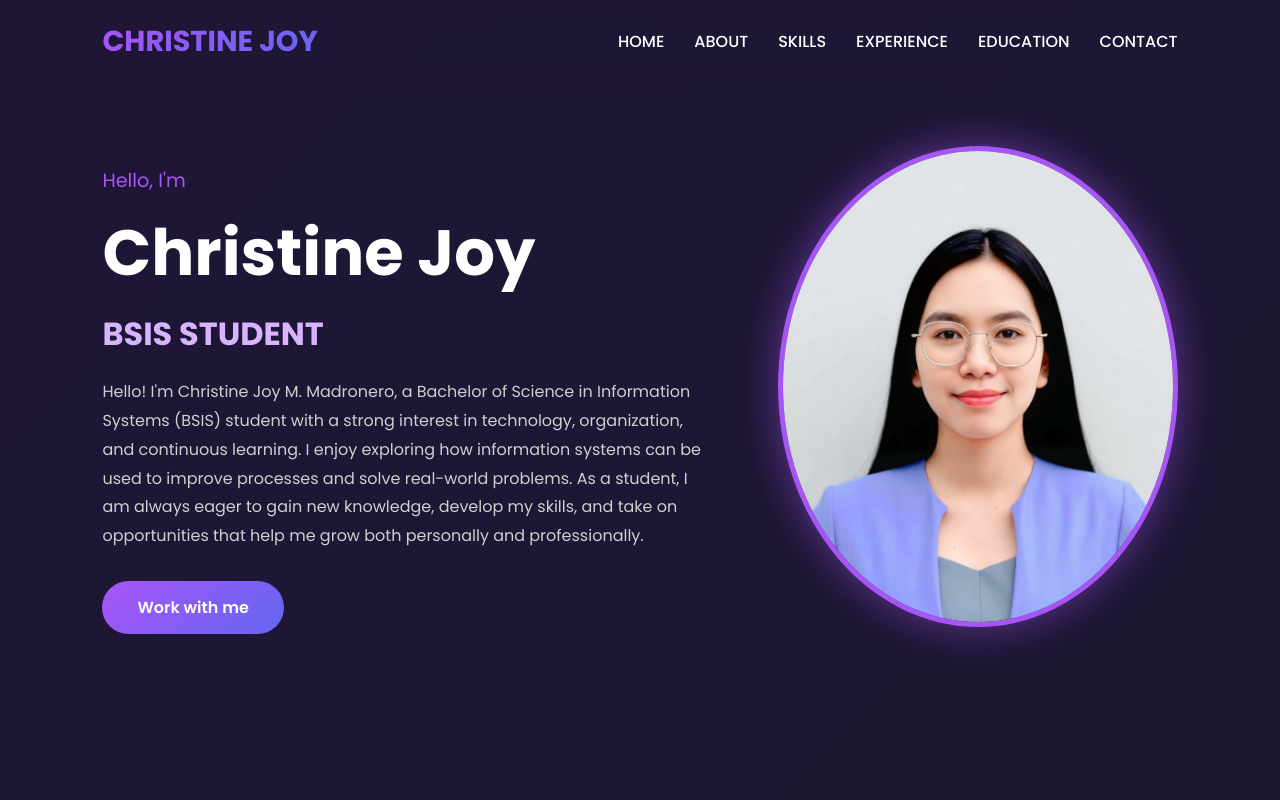
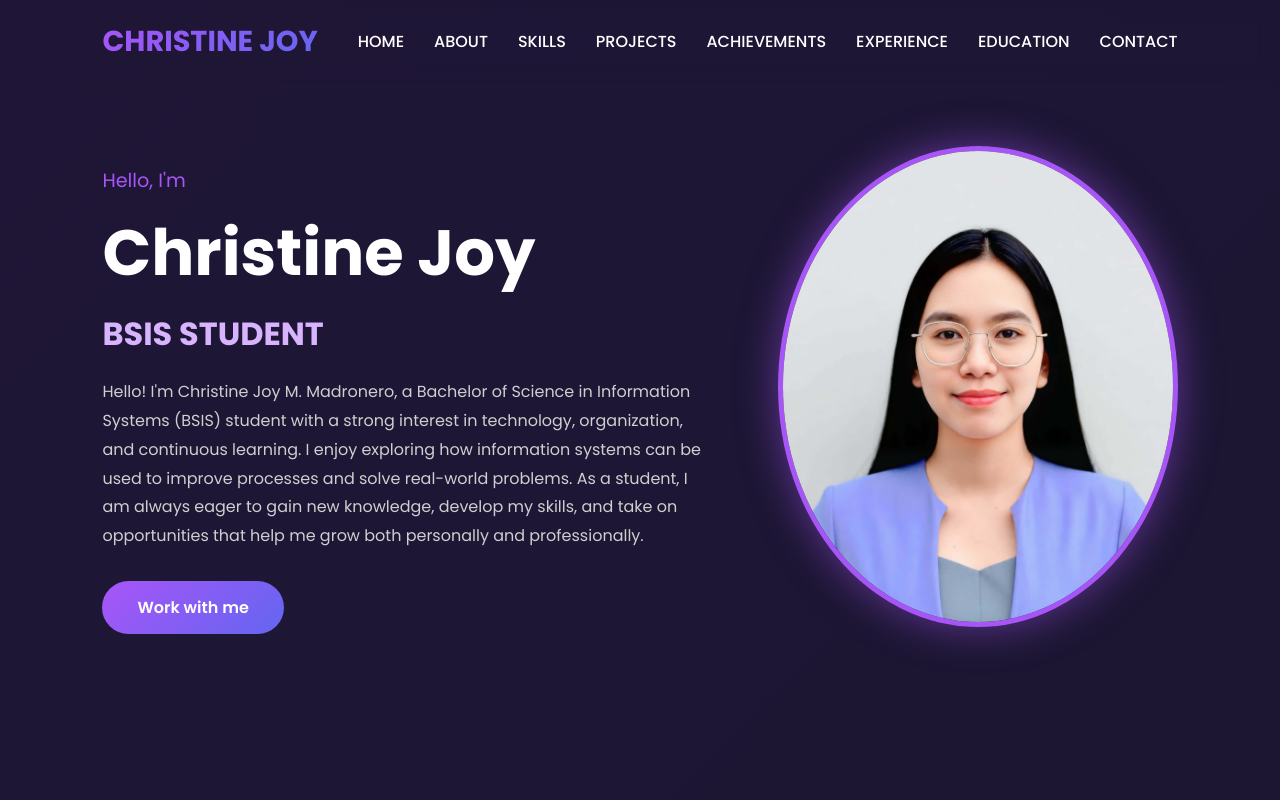
Before and after one commit to Akirutzy/-Madronero-Christine-Joy, a plain HTML site: page index.html in a window 1280 px wide. Shown: the top 800 px of the page. Drawn offline with Linux system fonts and the light colour scheme.

Commit message:
Update index.html

```diff
--- a/index.html
+++ b/index.html
@@ -18,6 +18,8 @@
                 <li><a href="#home">HOME</a></li>
                 <li><a href="#about">ABOUT</a></li>
                 <li><a href="#skills">SKILLS</a></li>
+                <li><a href="#projects">PROJECTS</a></li>
+<li><a href="#achievements">ACHIEVEMENTS</a></li>
                 <li><a href="#experience">EXPERIENCE</a></li>
                 <li><a href="#education">EDUCATION</a></li>
                 <li><a href="#contact">CONTACT</a></li>
```
